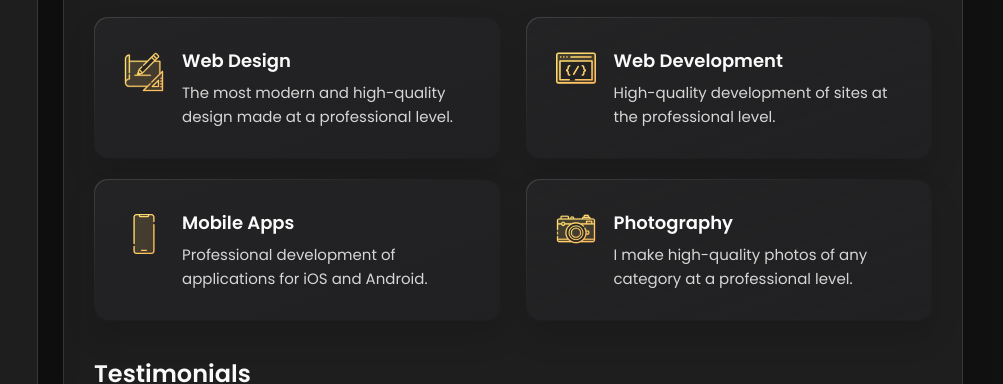
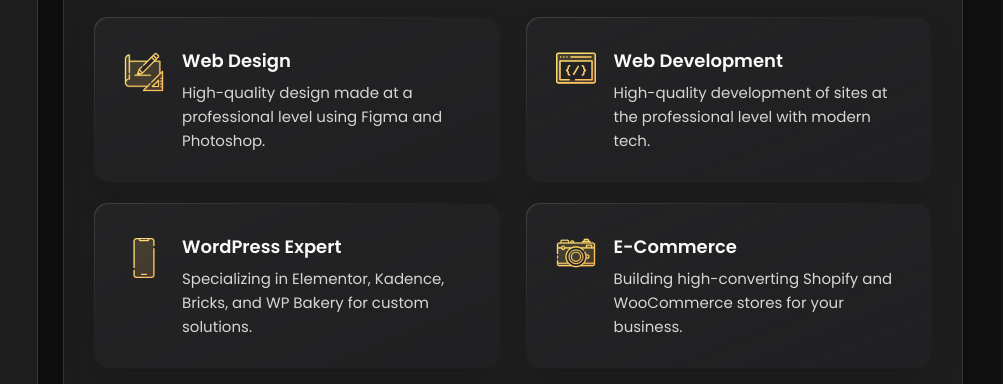
Before and after one commit to farmanlujayninfoways-arch/portfolio, a plain HTML site: page index.html in a window 1280 px wide. Shown: the part 416-800 px from the top of the page, 277-1280 px from the left. Drawn offline with nearby package versions, Linux system fonts and the light colour scheme.

Commit message:
content update

```diff
--- a/index.html
+++ b/index.html
@@ -242,7 +242,7 @@ Whether it's a custom Webflow site, a high-performance Shopify store, or a versa
                 <h4 class="h4 service-item-title">Web design</h4>
 
                 <p class="service-item-text">
-                  The most modern and high-quality design made at a professional level.
+                  High-quality design made at a professional level using Figma and Photoshop.
                 </p>
               </div>
 
@@ -258,7 +258,7 @@ Whether it's a custom Webflow site, a high-performance Shopify store, or a versa
                 <h4 class="h4 service-item-title">Web development</h4>
 
                 <p class="service-item-text">
-                  High-quality development of sites at the professional level.
+                  High-quality development of sites at the professional level with modern tech.
                 </p>
               </div>
 
@@ -271,10 +271,10 @@ Whether it's a custom Webflow site, a high-performance Shopify store, or a versa
               </div>
 
               <div class="service-content-box">
-                <h4 class="h4 service-item-title">Mobile apps</h4>
+                <h4 class="h4 service-item-title">WordPress Expert</h4>
 
                 <p class="service-item-text">
-                  Professional development of applications for iOS and Android.
+                  Specializing in Elementor, Kadence, Bricks, and WP Bakery for custom solutions.
                 </p>
               </div>
 
@@ -287,10 +287,10 @@ Whether it's a custom Webflow site, a high-performance Shopify store, or a versa
               </div>
 
               <div class="service-content-box">
-                <h4 class="h4 service-item-title">Photography</h4>
+                <h4 class="h4 service-item-title">E-Commerce</h4>
 
                 <p class="service-item-text">
-                  I make high-quality photos of any category at a professional level.
+                  Building high-converting Shopify and WooCommerce stores for your business.
                 </p>
               </div>
 
```
